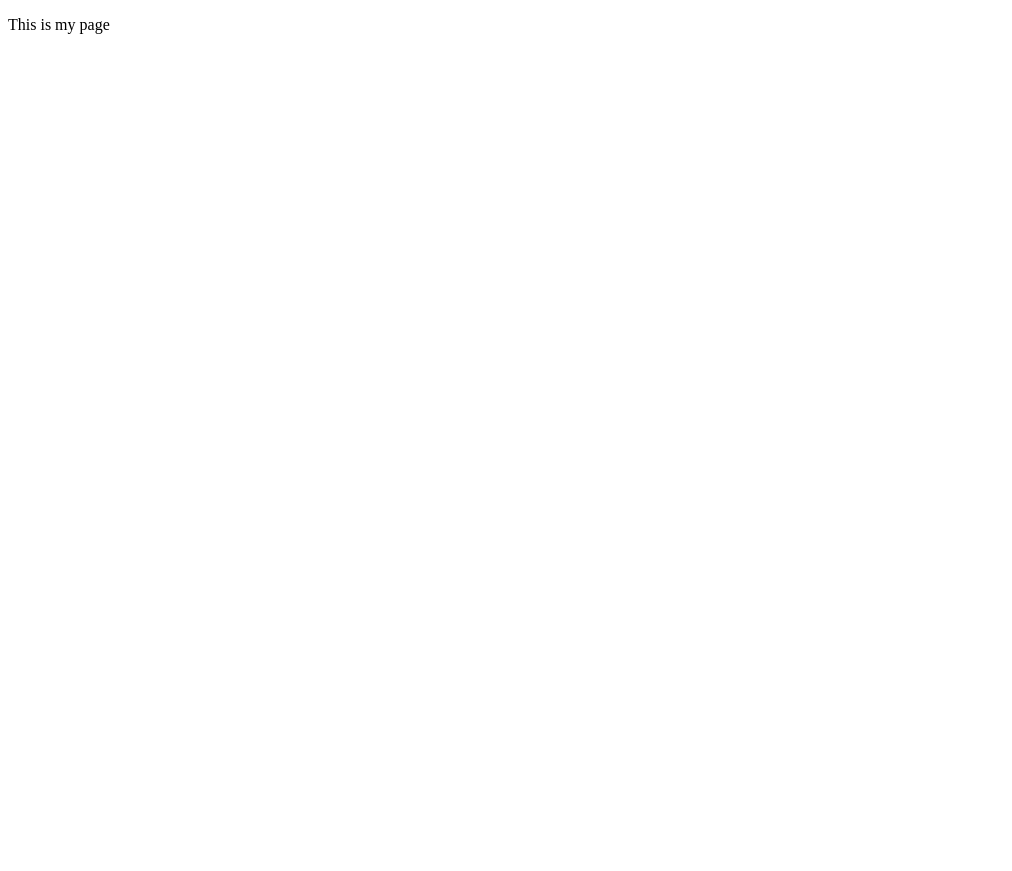
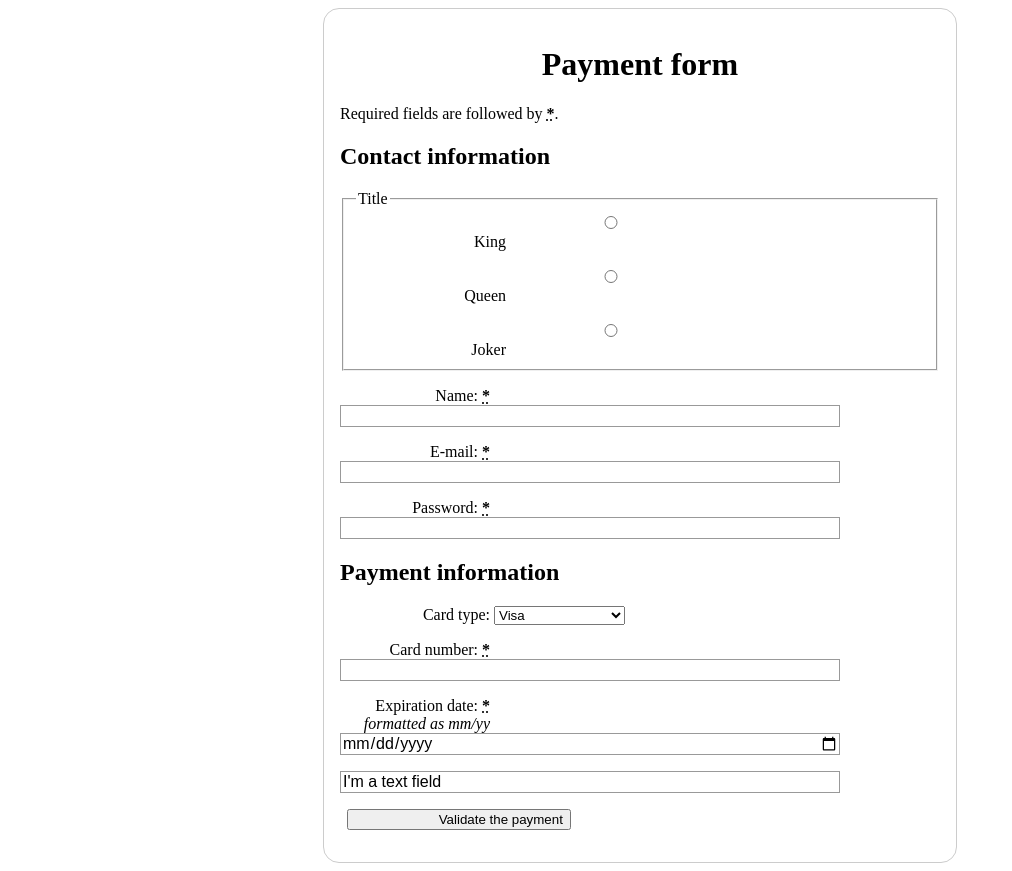
Before and after one commit to kinghuns/web-pratics-basic, a plain HTML site: page WebFormers/introduce-to-html/index.html in a window 1280 px wide. Shown: the whole page, without its empty margins (0-1012 px from the left). Before the commit the page ends 800 px from the top, so only its background shows below. Drawn offline with Linux system fonts and the light colour scheme.

Commit message:
html froms practics. 2024.07.20 01

```diff
--- a/WebFormers/introduce-to-html/index.html
+++ b/WebFormers/introduce-to-html/index.html
@@ -4,8 +4,150 @@
     <meta charset="utf-8">
     <meta name="viewport" content="width=device-width">
     <title>My test page</title>
+    <style>
+        form {
+            /* 居中表单 */
+            margin: 0 auto;
+            width: 600px;
+            /* 显示表单的轮廓 */
+            padding: 1em;
+            border: 1px solid #ccc;
+            border-radius: 1em;
+        }
+        ul {
+            list-style: none;
+            padding: 0;
+            margin: 0;
+        }
+
+        form li + li {
+            margin-top: 1em;
+        }
+
+        label {
+            /* 确保所有 label 大小相同并正确对齐 */
+            display: inline-block;
+            width: 150px;
+            text-align: right;
+        }
+        input {
+            /* 确保所有文本输入框字体相同
+               textarea 默认是等宽字体 */
+            font: 1em sans-serif;
+
+            /* 使所有文本输入框大小相同 */
+            width: 500px;
+            box-sizing: border-box;
+
+            /* 调整文本输入框的边框样式 */
+            border: 1px solid #999;
+        }
+
+        input:focus{
+            /* 给激活的元素一点高亮效果 */
+            border-color: #000;
+        }
+
+        button {
+            /* 这个外边距的大小与 label 和文本输入框之间的间距差不多 */
+            margin-left: 0.5em;
+            padding-left: 90px; /* 和 label 的大小一样 */
+        }
+        h1 {
+            text-align: center;
+            font-family:"Times New Roman", Times, serif;
+        }
+
+        input {
+            height: 120%;
+        }
+    </style>
 </head>
 <body>
-<p>This is my page</p>
+    <form>
+        <h1>Payment form</h1>
+        <p>
+            Required fields are followed by
+            <strong><abbr title="required">*</abbr></strong>.
+        </p>
+        <section>
+            <h2>Contact information</h2>
+            <fieldset>
+                <legend>Title</legend>
+                <ul>
+                    <li>
+                        <label for="title_1">
+                            <input type="radio" id="title_1" name="title" value="K" />
+                            King
+                        </label>
+                    </li>
+                    <li>
+                        <label for="title_2">
+                            <input type="radio" id="title_2" name="title" value="Q" />
+                            Queen
+                        </label>
+                    </li>
+                    <li>
+                        <label for="title_3">
+                            <input type="radio" id="title_3" name="title" value="J" />
+                            Joker
+                        </label>
+                    </li>
+                </ul>
+            </fieldset>
+            <p>
+                <label for="name">
+                    <span>Name: </span>
+                    <strong><abbr title="required">*</abbr></strong>
+                </label>
+                <input type="text" id="name" name="username" />
+            </p>
+            <p>
+                <label for="mail">
+                    <span>E-mail: </span>
+                    <strong><abbr title="required">*</abbr></strong>
+                </label>
+                <input type="email" id="mail" name="usermail" />
+            </p>
+            <p>
+                <label for="pwd">
+                    <span>Password: </span>
+                    <strong><abbr title="required">*</abbr></strong>
+                </label>
+                <input type="password" id="pwd" name="password" />
+            </p>
+        </section>
+
+        <section>
+            <h2>Payment information</h2>
+            <p>
+                <label for="card">
+                    <span>Card type:</span>
+                </label>
+                <select id="card" name="usercard">
+                    <option value="visa">Visa</option>
+                    <option value="mc">Mastercard</option>
+                    <option value="amex">American Express</option>
+                </select>
+            </p>
+            <p>
+                <label for="number">
+                    <span>Card number:</span>
+                    <strong><abbr title="required">*</abbr></strong>
+                </label>
+                <input type="number" id="number" name="cardnumber" />
+            </p>
+            <p>
+                <label for="date">
+                    <span>Expiration date:</span>
+                    <strong><abbr title="required">*</abbr></strong>
+                    <em>formatted as mm/yy</em>
+                </label>
+                <input type="date" id="date" name="expiration" />
+            </p>
+            <input type="text" id="comment" name="comment" value="I'm a text field" />
+        </section>
+        <p><button type="submit">Validate the payment</button></p>
+    </form>
 </body>
 </html>
```
Also changed, not shown: WebFormers/html-form-structure/fieldset-legend.html (added, +30 -0 lines), WebFormers/introduce-to-html/button-examples.html (added, +45 -0 lines), WebFormers/introduce-to-html/checkable-items.html (added, +97 -0 lines), WebFormers/introduce-to-html/single-line-text-fields.html (added, +41 -0 lines), WebFormers/introduce-to-html/skill-test-01.html (added, +72 -0 lines).
